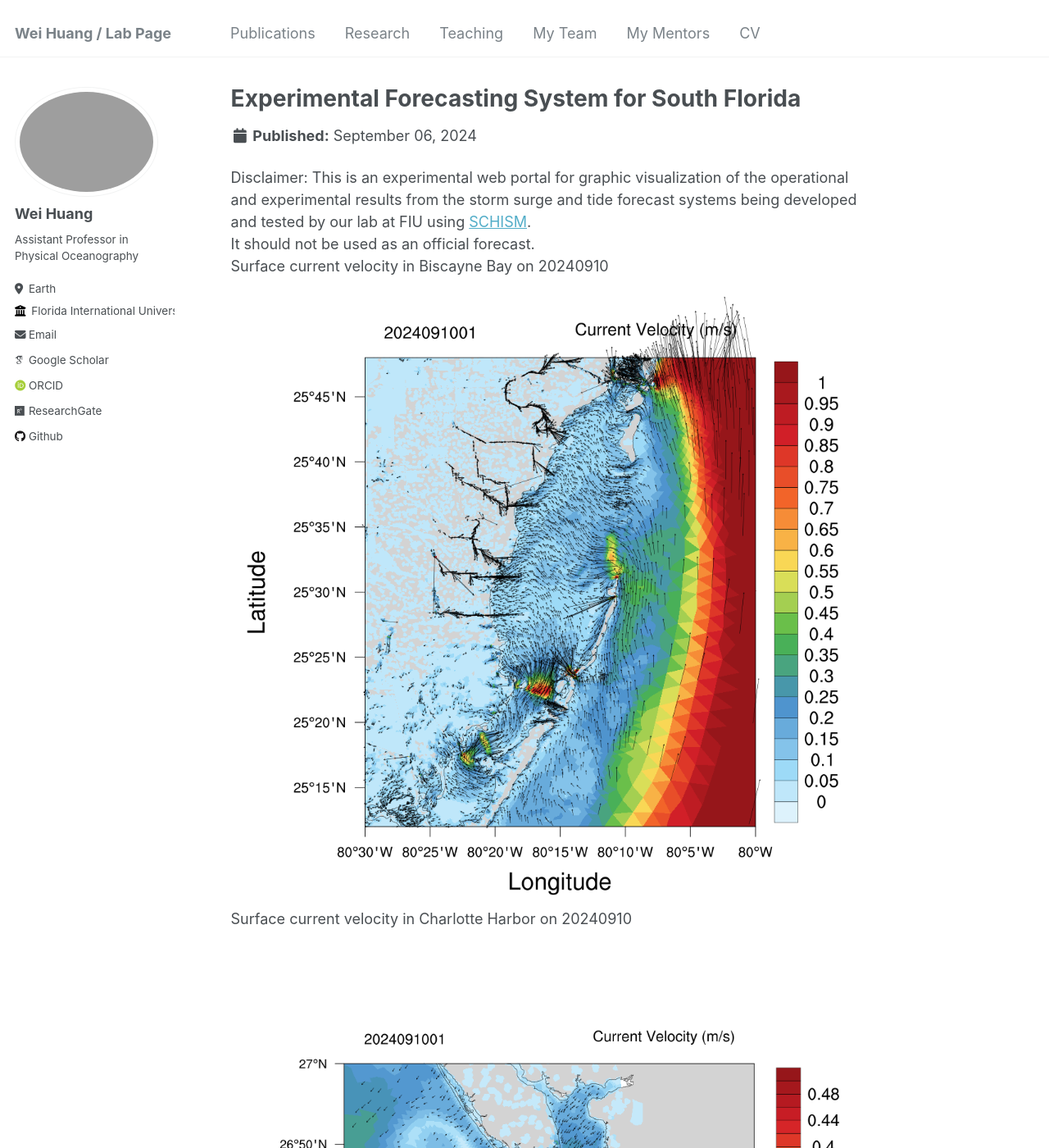
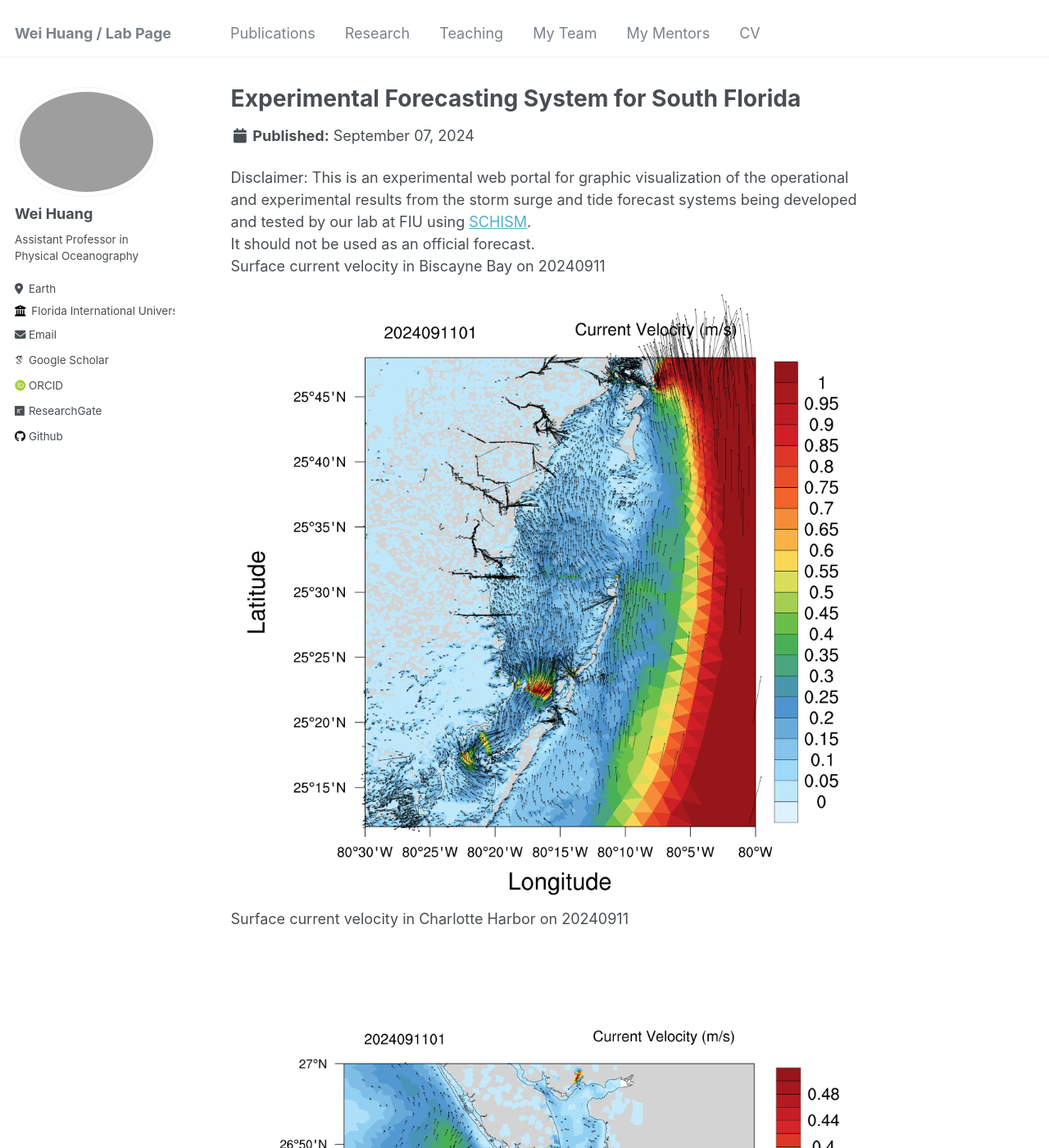
Before and after one commit to huang96169/huang96169.github.io, a Jekyll site: the page built from _research/research-1.md, in a window 1280 px wide and 1400 px high. Shown: the whole window at 82% size. Built offline with Jekyll 4.4.1, drawn with Linux system fonts in a browser that asks for light colours; some web fonts are replaced; some of the changed text lies outside the part shown.

Commit message:
replaced research_uv1.gif research_salt1.gif research_temp1.gif and replaced research_elev2.gif research_uv2.gif research_salt2.gif research_temp2.gif

```diff
--- a/_research/research-1.md
+++ b/_research/research-1.md
@@ -1,7 +1,7 @@
 ---
 title: "Experimental Forecasting System for South Florida"
-short: Surface current velocity of South Florida from 20240906 to 20240910
-date: 2024-09-06
+short: Surface current velocity of South Florida from 20240907 to 20240911
+date: 2024-09-07
 short1: "Disclaimer: This is an experimental web portal for graphic visualization of the operational and experimental results from the storm surge and tide forecast systems being developed and tested by our lab at FIU using [SCHISM](https://ccrm.vims.edu/schismweb/). It should not be used as an official forecast."
 excerpt: "<img src='/images/research_uv1.gif'>"
 collection: research
@@ -10,11 +10,11 @@ collection: research
 Disclaimer:
 This is an experimental web portal for graphic visualization of the operational and experimental results from the storm surge and tide forecast systems being developed and tested by our lab at FIU using [SCHISM](https://ccrm.vims.edu/schismweb/).<br/>
 It should not be used as an official forecast.<br/>
-Surface current velocity in Biscayne Bay on 20240910<br/>
+Surface current velocity in Biscayne Bay on 20240911<br/>
 <img src='/images/research_Bbay.png'>
-Surface current velocity in Charlotte Harbor on 20240910<br/>
+Surface current velocity in Charlotte Harbor on 20240911<br/>
 <img src='/images/research_Cbay.png'>
-Surface current velocity in Tampa Bay on 20240910<br/>
+Surface current velocity in Tampa Bay on 20240911<br/>
 <img src='/images/research_Tbay.png'>
 The map below showns observational stations used for validating the model's results, as well as the horizontal grid. <br/>
 The horizontal grid for SCHISM in simulating Biscayne Bay in South Florida, using flexible resolution resolving levees and canals (1-2 m), watershed rural and urban areas (30m-50m) and coastal ocean (500m-5km).<br/>
```
Also changed, not shown: _research/research-2.md (+6 -6 lines), images/research_Bbay.png, images/research_Cbay.png, images/research_Tbay.png, images/research_maxelev2.gif.
